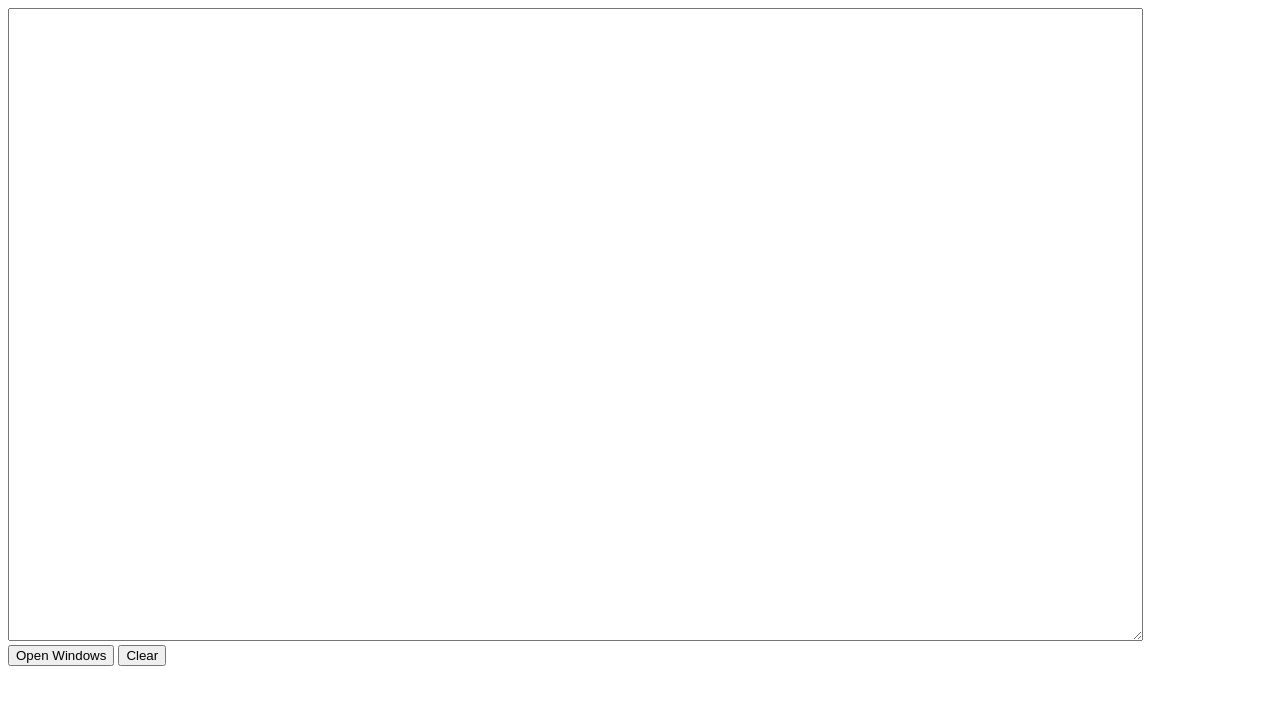
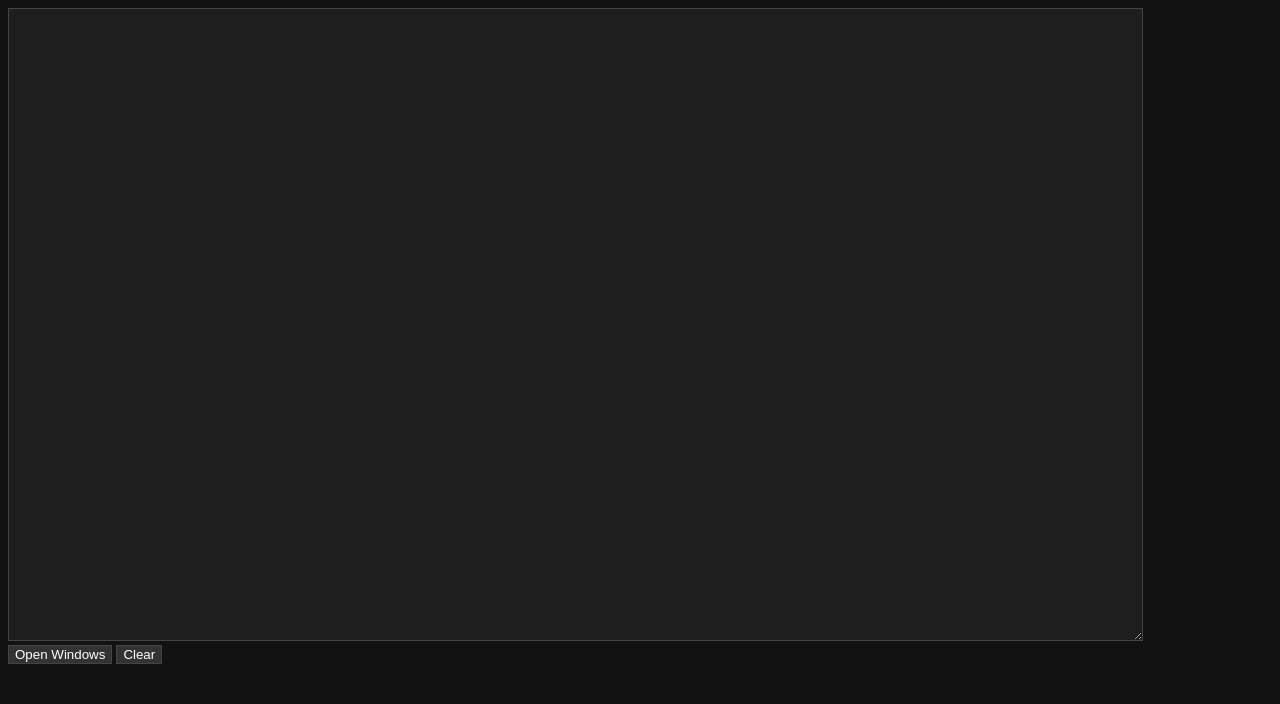
Before and after one commit to Mobasheera/TabFlow, a plain HTML site: page index.html in a window 1280 px wide. Drawn offline with Linux system fonts and the dark colour scheme.

Commit message:
Dark mode implementation

```diff
--- a/index.html
+++ b/index.html
@@ -25,6 +25,29 @@ textarea
     height : 80%;
     width  : 90%;
 }
+
+@media (prefers-color-scheme: dark) {
+    html, body {
+        background-color: #121212;
+        color: #ffffff;
+    }
+
+    textarea {
+        background-color: #1e1e1e;
+        color: #ffffff;
+        border: 1px solid #444444;
+    }
+
+    input[type="button"] {
+        background-color: #333333;
+        color: #ffffff;
+        border: 1px solid #444444;
+    }
+
+    input[type="button"]:hover {
+        background-color: #444444;
+    }
+}
 </style>
 </head>
 <body>
```
